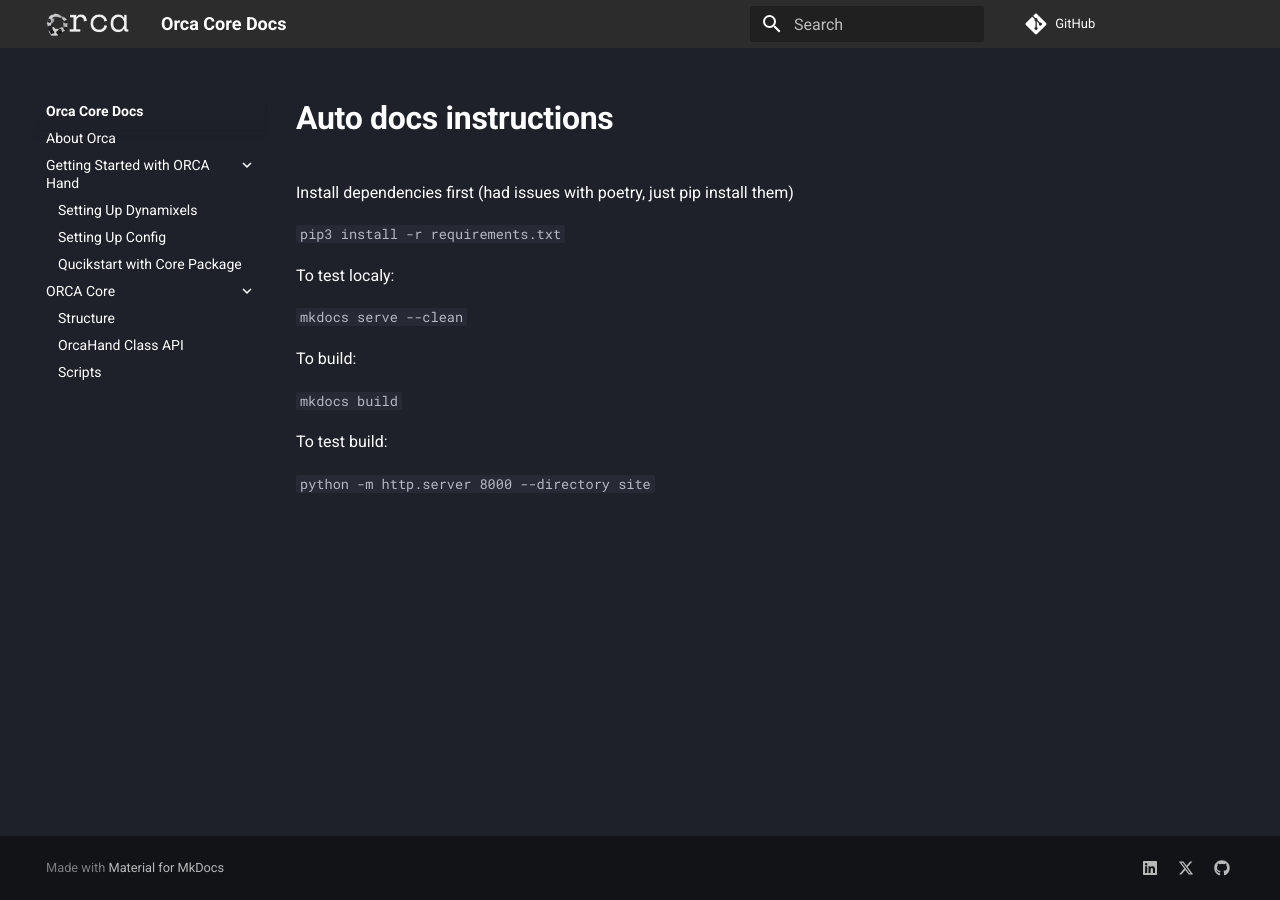
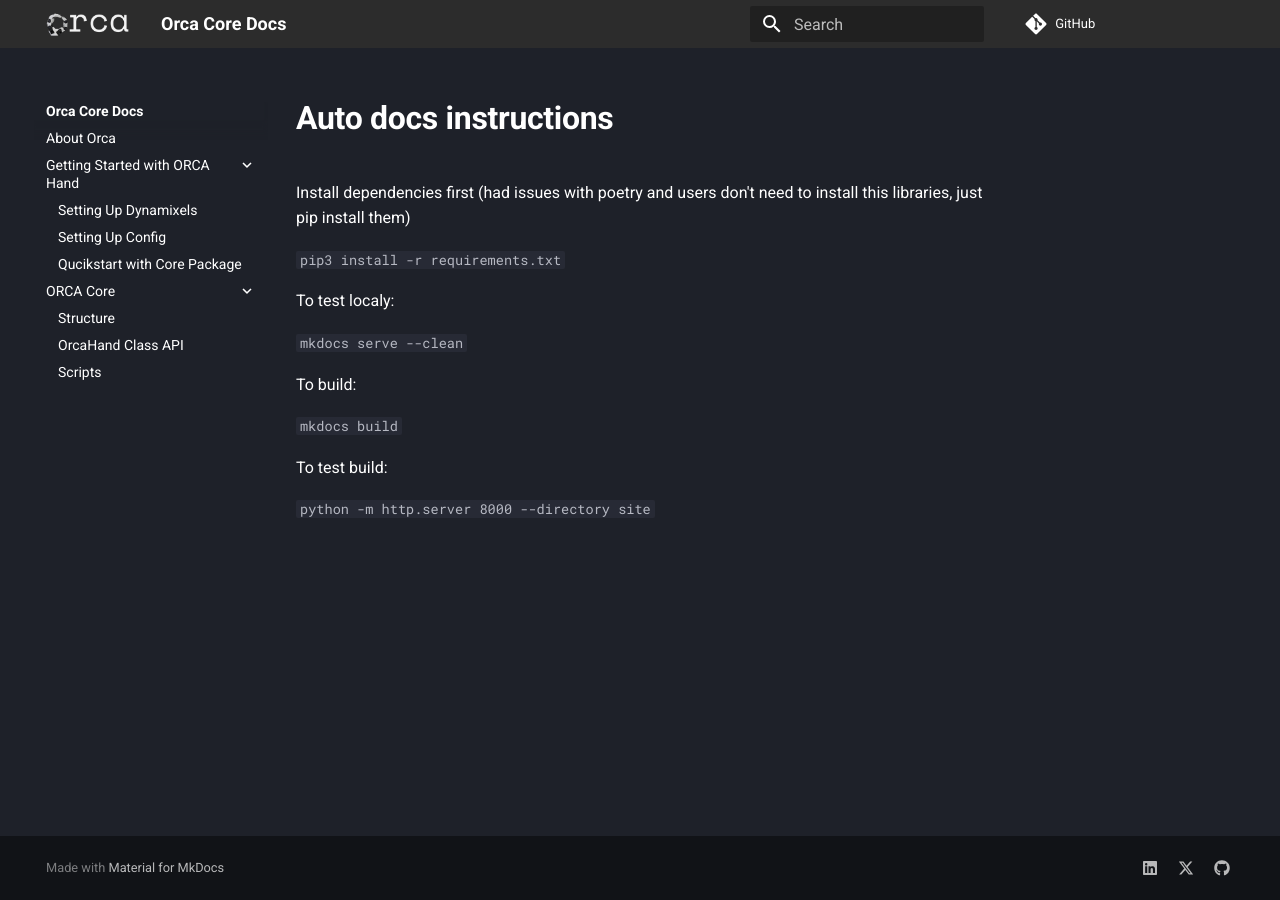
Before and after one commit to orcahand/orca_core, an MkDocs documentation site: the page built from docs/auto_docs_instructions.md, in a window 1280 px wide. Built offline with MkDocs 1.6.1 and Material for MkDocs 9.7.7, drawn with Linux system fonts in a browser that asks for light colours.

Commit message:
Minor fix

````diff
--- a/docs/auto_docs_instructions.md
+++ b/docs/auto_docs_instructions.md
@@ -1,4 +1,4 @@
-Install dependencies first (had issues with poetry, just pip install them)
+Install dependencies first (had issues with poetry and users don't need to install this libraries, just pip install them)
 
 ```pip3 install -r requirements.txt```
 
````
